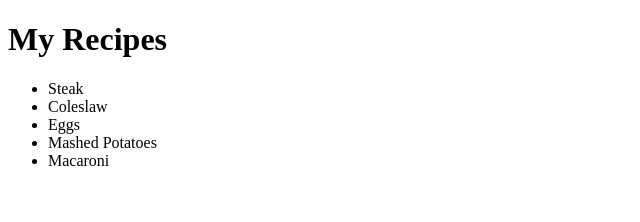
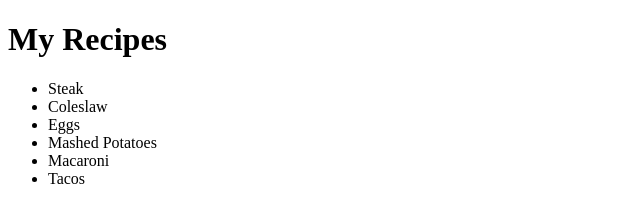
Before and after one commit to nndeto/recipe-app-test, a plain HTML site: page index.html in a window 1280 px wide. Shown: the full height of the page, 0-640 px from the left. Drawn offline with Linux system fonts and the light colour scheme.

Commit message:
added another recipe

```diff
--- a/index.html
+++ b/index.html
@@ -15,6 +15,8 @@
         <li>Eggs</li>
         <li>Mashed Potatoes</li>
         <li>Macaroni</li>
+        <li>Tacos
+        </li>
     </ul>
 </body>
 </html>
```
